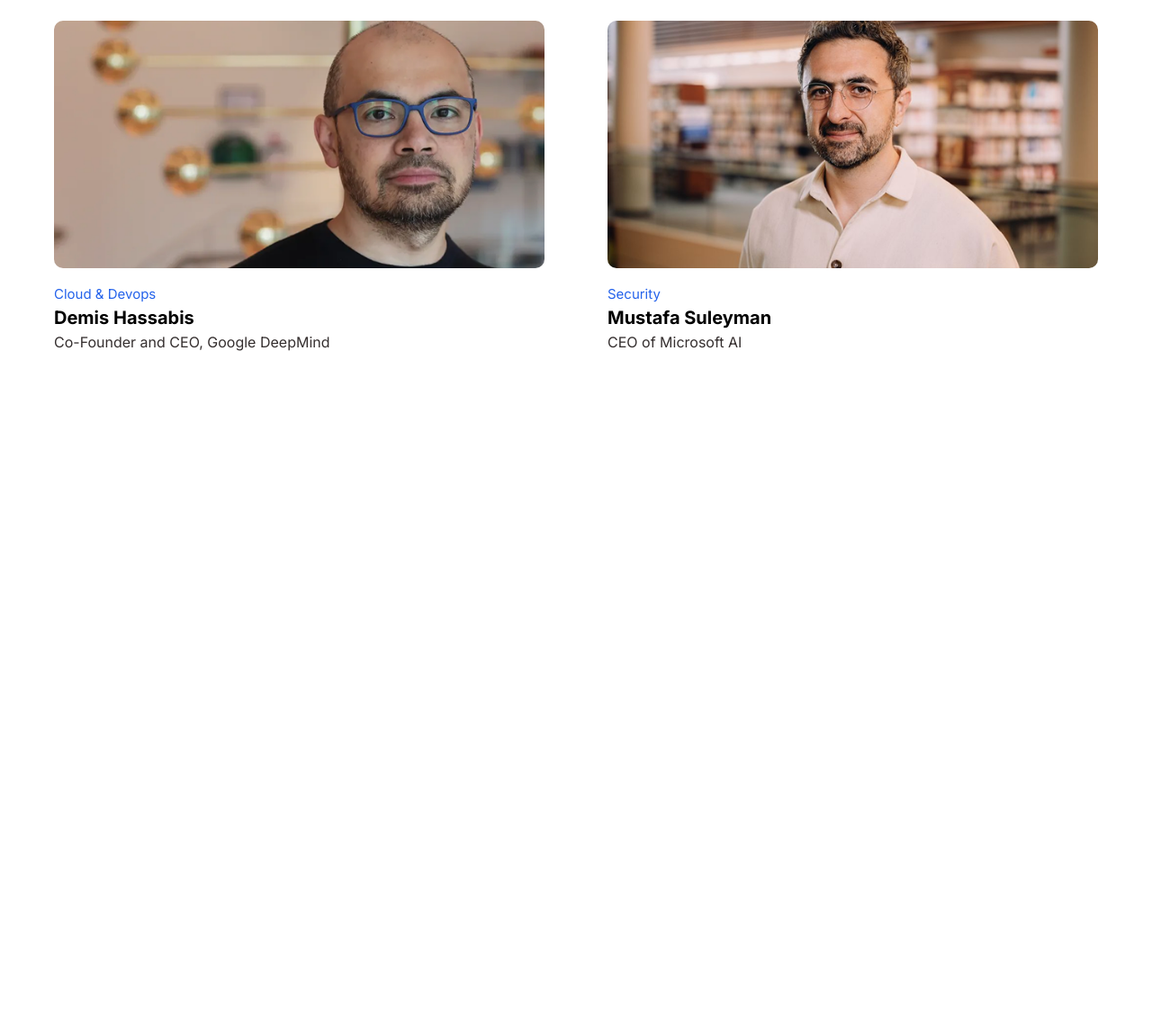
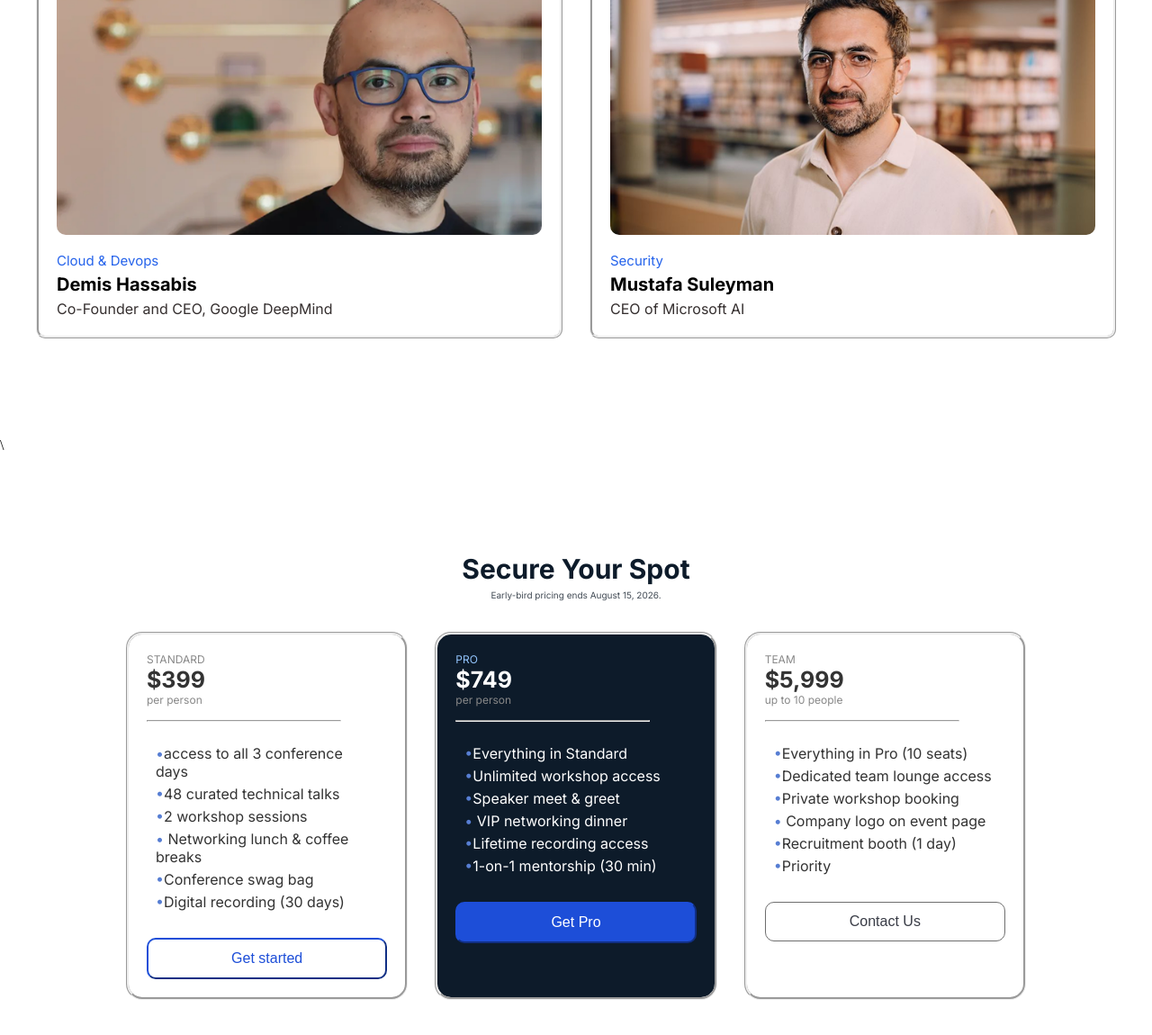
Before and after one commit to OliurDevFlow/Assignment-001-b-14, a plain HTML site: page index.html in a window 1280 px wide. Shown: the part 1408-2558 px from the top of the page at 90% size. Before the commit the page ends 1918 px from the top, so only its background shows below. Drawn offline with Linux system fonts and the light colour scheme.

Commit message:
create plan card

```diff
--- a/index.html
+++ b/index.html
@@ -79,5 +79,59 @@
    </section>
     <!-- end speakers section -->
 
+     <!-- pricing plan -->\
+   <section class="spot">
+    <div class="premium-plan">
+      <h3>Secure Your Spot</h3>
+      <p>Early-bird pricing ends August 15, 2026.</p></div>
+      <div class="premium-card">
+        <div class="card one">
+          <p> STANDARD</p>
+          <h3> $399</h3>
+          <p> per person</p>
+          <hr>
+          <ul class="p-offers">
+            <li>access to all 3 conference days</li>
+            <li>48 curated technical talks</li>
+            <li>2 workshop sessions</li>
+            <li> Networking lunch & coffee breaks</li>
+            <li>Conference swag bag</li>
+            <li>Digital recording (30 days)</li>
+          </ul>
+          <button class="offers-btn-one">Get started</button>
+        </div>
+        <div class="card two">
+          <p style="color: #93C5FD;"> PRO</p>
+          <h3> $749</h3>
+          <p> per person</p>
+          <hr>
+          <ul class="p-offers">
+            <li>Everything in Standard</li>
+            <li>Unlimited workshop access</li>
+            <li>Speaker meet & greet</li>
+            <li> VIP networking dinner</li>
+            <li>Lifetime recording access</li>
+            <li>1-on-1 mentorship (30 min)</li>
+          </ul>
+          <button class="offers-btn-two">Get Pro</button>
+        </div>
+        <div class="card three">
+            <p> TEAM</p>
+          <h3> $5,999</h3>
+          <p>up to 10 people</p>
+          <hr>
+          <ul class="p-offers">
+            <li>Everything in Pro (10 seats)</li>
+            <li>Dedicated team lounge access</li>
+            <li>Private workshop booking</li>
+            <li> Company logo on event page</li>
+            <li>Recruitment booth (1 day)</li>
+            <li>Priority</li>
+          </ul>
+          <button class="offers-btn-three">Contact Us</button>
+        </div>
+    </div>
+   </section>
+
  </body>
 </html>
--- a/styles.css
+++ b/styles.css
@@ -3,6 +3,7 @@
     padding: 0;}
 header{
     padding:0 8px;
+    margin-top: 0;
 }
 
 img{
@@ -45,6 +46,7 @@
     color:hsl(0, 0%, 22%);
     text-decoration: none;
 }
+/*hero*/
 .hero {
     font-family: "Inter", sans-serif;
     margin: auto;
@@ -58,8 +60,9 @@
     justify-content: center;
     align-items: center;
     text-align: center;
-    padding: 100px 0;
+    padding: 80px 0;
     background-image: url(./images/banner.jpg);
+    background-blend-mode: overlay;
     background-position: center;
 }
 .hero h1{
@@ -103,12 +106,14 @@
     grid-template-columns:repeat(2,1fr);
     gap:30px;
     font-family: "Inter", sans-serif;
+    margin-bottom: 10px;
 }
 
 .speakers-id{
     border-radius:10px;
     padding:20px;
     text-align:left;
+    border-style: ridge;
 }
 
 
@@ -134,3 +139,131 @@
     font-size: 20px;
 }
 /*speakers end*/
+
+/*pricing plan*/
+hr{
+    max-width: 80%;
+    margin: 15px 0;
+}
+.premium-plan h3{
+    text-align:center;
+    margin-bottom:5px;
+    font-size: 30px;
+    font-weight: bold;
+    color: #0D1B2A;
+    font-family: "Inter", sans-serif;
+}
+.premium-plan p{
+    text-align:center;
+    margin-bottom:5px;
+    font-size: 10px;
+    font-family: "Inter", sans-serif;
+    color: #424b55;
+}
+.premium-plan{
+    align-items: center;
+    padding: 10px;
+    margin-bottom: 20px;
+}
+.spot{
+     max-width: 1000px;
+    margin:80px auto;
+    padding:20px;
+    font-family: "Inter", sans-serif;
+}
+
+.premium-card{
+    display:grid;
+    grid-template-columns:repeat(3,1fr);
+    gap:30px;
+    font-family: "Inter", sans-serif;
+    margin-bottom: 10px;
+}
+.card{
+    border-radius:10px;
+    padding:20px;
+    text-align:left;
+    border-style: groove;
+}
+.p-offers{
+    list-style-type: none;
+    padding: 5px;
+
+}
+.p-offers li::before{
+     content: "•";
+     color: #577ed3;
+     gap: 5px;
+}
+.p-offers li{
+    margin: 5px;
+}
+/*card-offers-ss*/
+.one{
+     background-color: #ffffff;
+    color: #333333;
+    padding: 20px;
+    border-radius: 18px;}
+.two{
+     background-color: #0D1B2A;
+    color: #FFFFFF;
+    padding: 20px;
+    border-radius: 18px;
+}
+.three{
+    background-color: #ffffff;
+    color: #333333;
+    padding: 20px;
+    border-radius: 18px;
+}
+.premium-card p{
+    color: #888888;
+    font-size: 12px;
+    font-family:  "Inter", sans-serif;
+}
+.premium-card h3{
+    font-family:  "Inter", sans-serif;
+    font-weight: bold;
+    font-size: 25px;
+
+}
+.offers-btn-one{
+    padding: 12px 30px;
+    background-color: #fff;
+    color: #1d4ed8FF;
+    border: 1px sold #1d4ed8FF;
+    border-color: #1d4ed8FF;
+    font-size: 16px;
+    border-radius: 10px;
+    cursor: pointer;
+    width: 100%;
+    margin-top: 20px;
+
+}
+.offers-btn-two{
+    padding: 12px 30px;
+    background-color: #1d4ed8FF;
+    color: #fff;
+    border: 1px sold #1d4ed8FF;
+    border-color: #1d4ed8FF;
+    font-size: 16px;
+    border-radius: 10px;
+    cursor: pointer;
+    width: 100%;
+    margin-top: 20px;
+
+
+}
+.offers-btn-three{
+    padding: 12px 30px;
+    background-color: #fff;
+    color: rgb(57, 60, 70);
+    border: 1px solid;
+    border-color: rgb(110, 110, 110);
+    font-size: 16px;
+    border-radius: 10px;
+    cursor: pointer;
+     width: 100%;
+    margin-top: 20px;
+
+}
```
